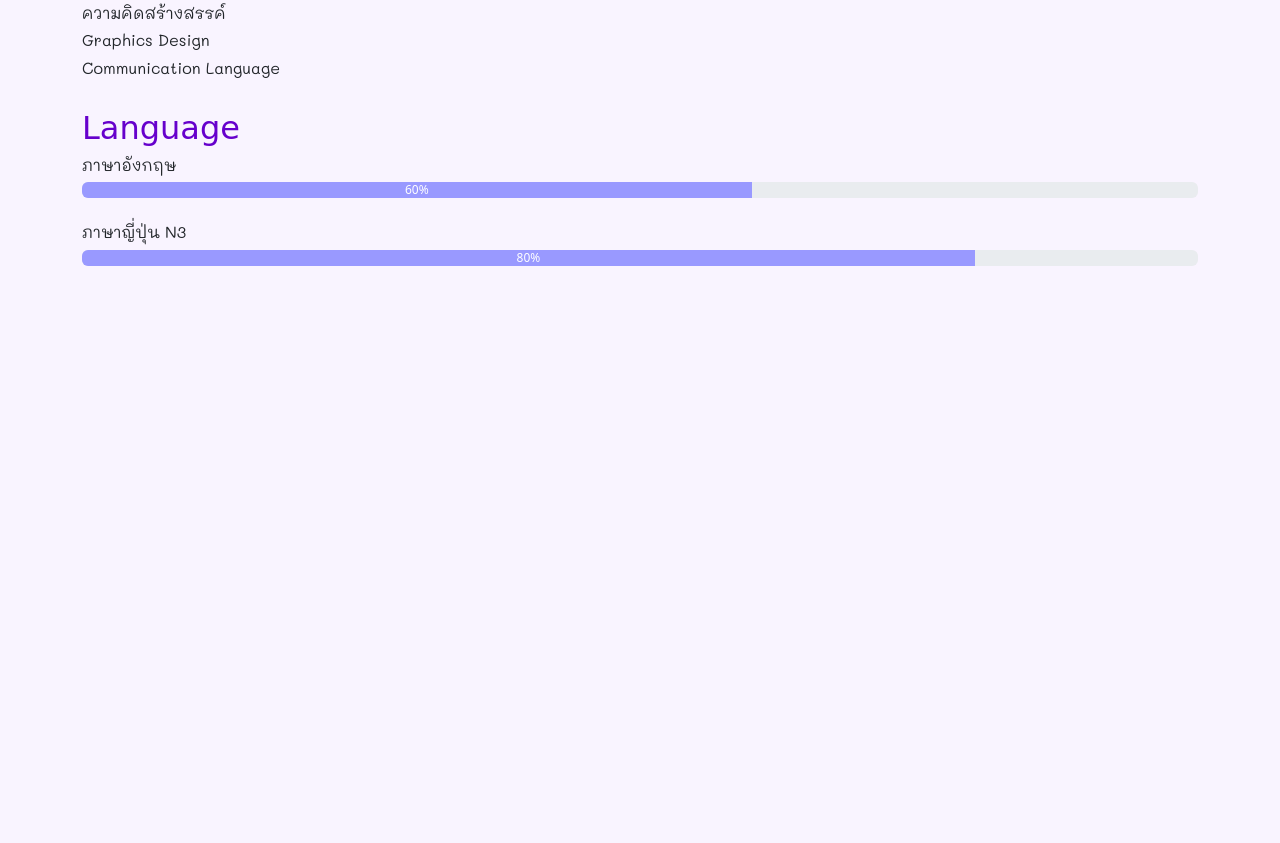
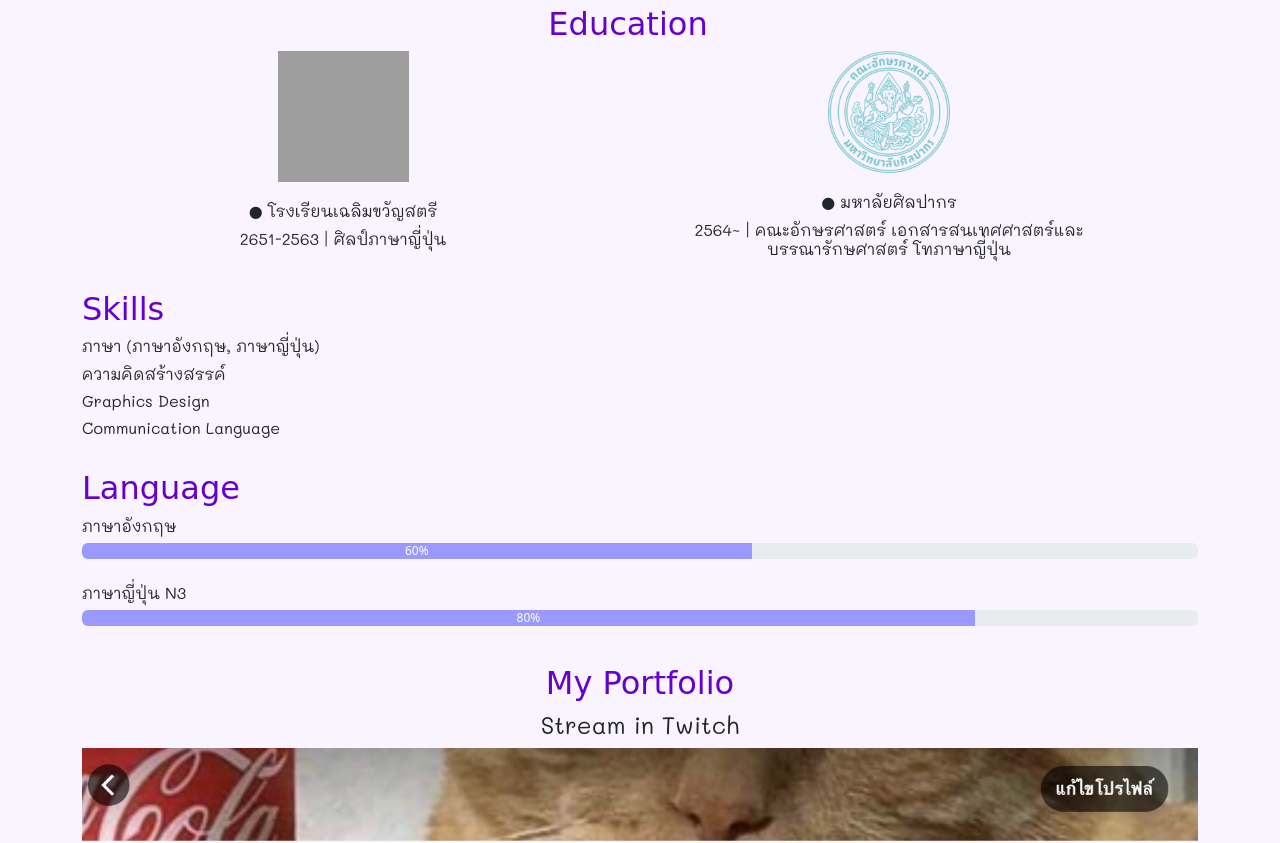
Before and after one commit to Pitchayapa-G/resume, a plain HTML site: page index.html in a window 1280 px wide. Shown: the part 1146-1989 px from the top of the page. Before the commit the page ends 1412 px from the top, so only its background shows below. Drawn offline with nearby package versions, Linux system fonts and the light colour scheme; grey boxes are pictures that could not be loaded; a web font is replaced by a local one.

Commit message:
version5

```diff
--- a/css/style.css
+++ b/css/style.css
@@ -6,6 +6,10 @@ H6{
   font-family: 'Mali', cursive;
 }
 
+H4{
+  font-family: 'Mali', cursive;
+}
+
 
 
 .my-color{
--- a/index.html
+++ b/index.html
@@ -39,13 +39,17 @@
               <a class="nav-link" href="#Education" style="color: white;">Education</a>
               <a class="nav-link" href="#Skill" style="color: white;">Skills</a>
               <a class="nav-link" href="#Language" style="color: white;">Language</a>
-            </div>
+              <a class="nav-link" href="#Portfolio" style="color: white;">Portfolio</a>
+              <a class="nav-link" href="https://www.twitch.tv/pie_are/" style="color: white;"
+
+                target="_blank">Twitch</a> </div>
           </div>
         </div>
       </nav>
       <div class="row">
-        <h1> <a name="Pitchayapa Gosinanon" id="Home"></a> <span style="color: #333399;">Pitchayapa
-            Gosinanon</span></h1>
+        <h1> <a name="Pitchayapa Gosinanon" id="Home"></a><img src="images/top.png"
+
+            class="img-fluid" alt="top"></h1>
         <span style="color: #6600cc;"> </span></div>
       <span style="color: #6600cc;"> </span>
       <hr>
@@ -56,13 +60,13 @@
       <div class="row">
         <div class="col-md-4"><img src="images/pic.jpg.jpg" alt="piccc" style="width: 205px; height: 255px;"></div>
         <div class="col-md-6"> <br>
-
           <h6> ชื่อ : พิชญาภา โกศินานนท์ </h6>
           <h6> อายุ : 20 ปี </h6>
           <h6> วันเกิด : 10/04/2003 </h6>
           <h6> คณะอักษรศาสตร์ รหัสนักศึกษา : 640510553 </h6>
           <h6> เป้าหมายการทำงาน :
-            ได้ทำงานในตำแหน่งที่ต้องใช้ภาษาญี่ปุ่นและการออกแบบ และพร้อมที่จะเรียนรู้สิ่งใหม่ๆ ปรับปรุงแก้ไขในสิ่งที่ผิดพลาดเสมอ</h6>
+            ได้ทำงานในตำแหน่งที่ต้องใช้ภาษาญี่ปุ่นและการออกแบบ
+            และพร้อมที่จะเรียนรู้สิ่งใหม่ๆ ปรับปรุงแก้ไขในสิ่งที่ผิดพลาดเสมอ</h6>
         </div>
       </div>
       <br>
@@ -70,21 +74,22 @@
         <h2><a name="Contact" id="Contact"></a><span style="color: #6600cc;">Contact</span></h2>
         <h6>📞 phone : 0909484449 </h6>
         <h6> 📧 Email : gosinanon_p@silpakorn.edu </h6>
-        <div> <br>
+        <div class="row text-center"> <br>
           <h2><a name="Education" id="Education"></a><span style="color: #6600cc;">Education</span>
           </h2>
-          <h6> <img src="images/chs1.png" alt="chs" style="width: 117px; height: 117px;">
-            <br>
-            <br>
-            ● โรงเรียนเฉลิมขวัญสตรี </h6>
-          <h6> 2651-2563 | ศิลป์ภาษาญี่ปุ่น </h6>
-          <br>
-          <h6> <img src="images/su.png" alt="suu" style="width: 122px; height: 122px;">
-            <br>
-            <br>
-            ● มหาลัยศิลปากร </h6>
-          <h6> 2564~ | คณะอักษรศาสตร์ เอกสารสนเทศศาสตร์และบรรณารักษศาสตร์
-            โทภาษาญี่ปุ่น</h6>
+          <div class="row">
+            <div class="col-md-6"> <img src="images/chs1.png" alt="chs" style="width: 131px; height: 131px;">
+              <h6> <br>
+                ● โรงเรียนเฉลิมขวัญสตรี </h6>
+              <h6> 2651-2563 | ศิลป์ภาษาญี่ปุ่น </h6>
+            </div>
+            <div class="col-md-6"> <img src="images/su.png" alt="suu" style="width: 122px; height: 122px;">
+              <h6> <br>
+                ● มหาลัยศิลปากร </h6>
+              <h6> 2564~ | คณะอักษรศาสตร์ เอกสารสนเทศศาสตร์และบรรณารักษศาสตร์
+                โทภาษาญี่ปุ่น</h6>
+            </div>
+          </div>
         </div>
         <div> <br>
           <h2><a name="Skill" id="Skill"></a><span style="color: #6600cc;">Skills</span>
@@ -112,12 +117,19 @@
           </div>
         </div>
       </div>
+      <div class="row text-center">
+        <h2> <br>
+          <a name="My Portfolio" id="Portfolio"></a> <span style="color: #6600cc;">My
+            Portfolio</span> </h2>
+        <h4> Stream in Twitch </h4>
+        <a href="https://www.twitch.tv/pie_are/" target="_blank"><img src="images/twitch.jpg"
+
+            class="img-fluid" alt="twitch"></a> </div>
     </div>
     <script src="https://cdn.jsdelivr.net/npm/bootstrap@5.3.2/dist/js/bootstrap.bundle.min.js"
 
 integrity="sha384-C6RzsynM9kWDrMNeT87bh95OGNyZPhcTNXj1NW7RuBCsyN/o0jlpcV8Qyq46cDfL"
 
 crossorigin="anonymous"></script>
-
   </body>
 </html>
```
Also changed, not shown: images/top.png (added), images/twitch.jpg (added), 1 other file.
